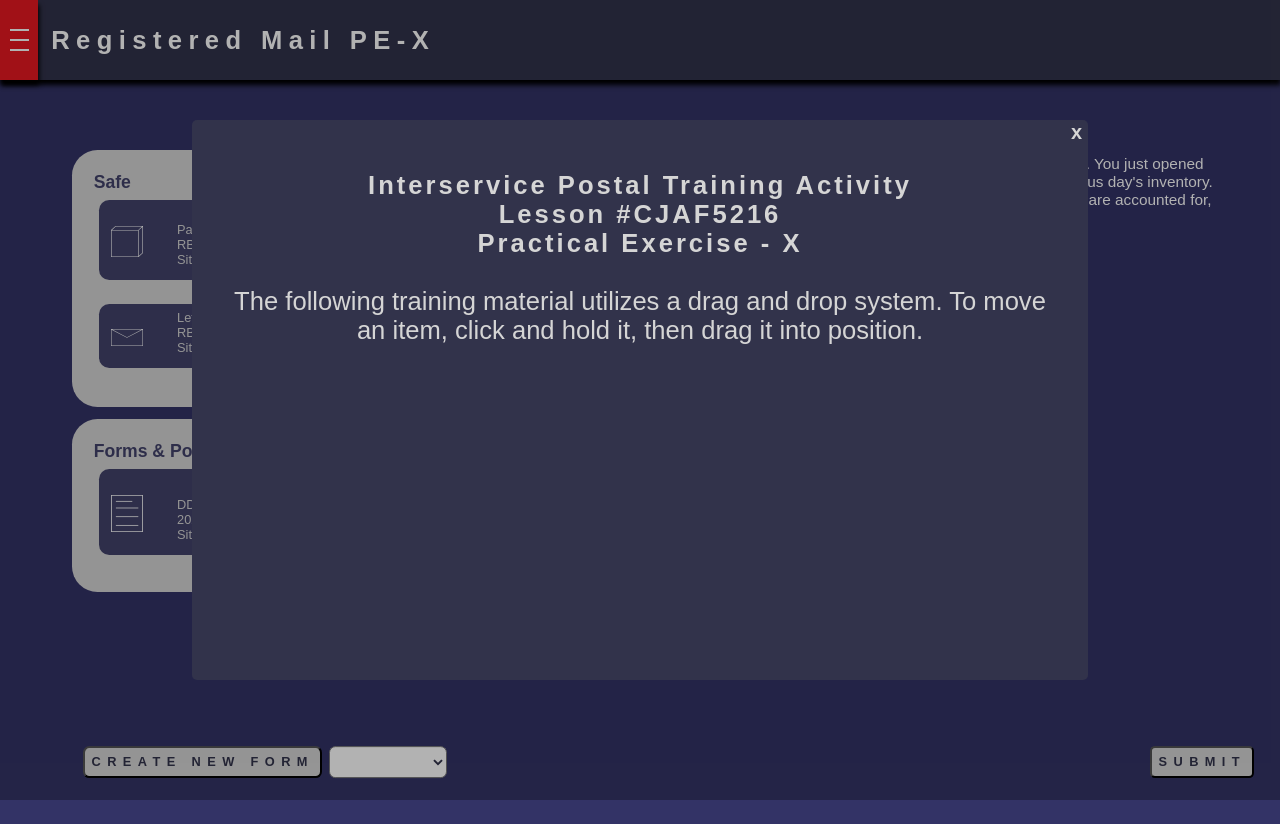
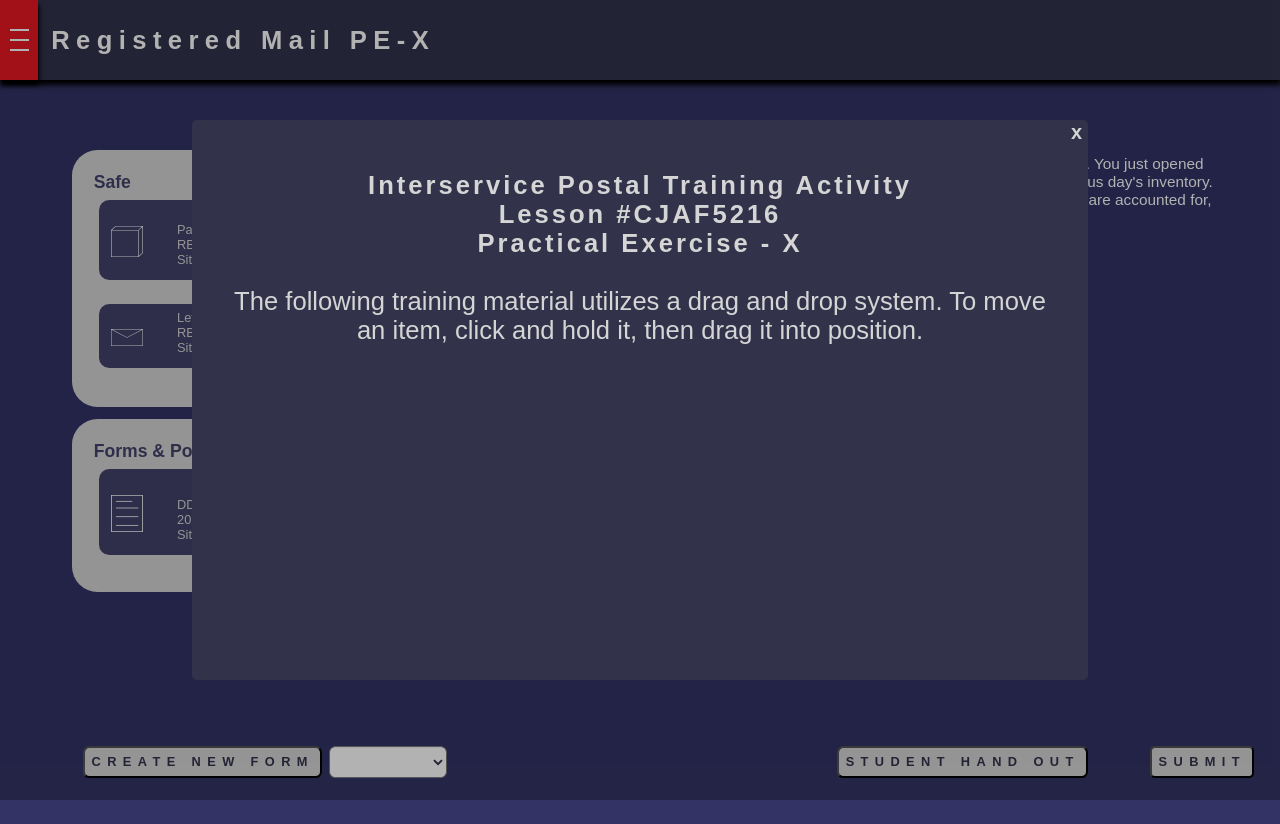
Before and after one commit to jaimitch/Postal-PEY, a Vue app: page / in a window 1280 px wide. Built offline with nearby package versions, Linux system fonts and the light colour scheme.

Commit message:
added pdf loader and sho

```diff
--- a/src/components/Frame.vue
+++ b/src/components/Frame.vue
@@ -41,6 +41,7 @@
           <option value="psform3849">PS Form 3849</option>
         </select>
       </div>
+                  <a target="_blank" @click="popOut(openPDF)"><button class="creation-button sho">STUDENT HAND OUT</button></a>
 
       <div v-if="this.showPouchCreation.includes(this.pageNum)" class="pouch-creation">
         <button class="creation-button" @click="createPouch()">
@@ -487,6 +488,9 @@
       this.processAnswerKey();
     },
     computed: {
+      openPDF() {
+        return require('/public/Process_Reg_SHO.pdf');
+      },
       currentPage() {
         return this.$store.state.pageNum;
       },
@@ -620,6 +624,15 @@
       },
     },
     methods: {
+      popOut(url) {
+        var height = window.screen.height;
+        var width = this.calculateNewWidth();
+        window.open(url, '_blank', `location=yes,height=${height},width=${width}`);
+      },
+      calculateNewWidth(){
+        var newWidth = window.screen.width * .6;
+        return newWidth;
+    },
       startDrag (evt, item)  {
         evt.dataTransfer.dropEffect = 'move'
         evt.dataTransfer.effectAllowed = 'move'
@@ -2176,6 +2189,13 @@
     margin-left: .5vw;
     border-radius: .5vw;
   }
+  .sho{
+    position: absolute;
+    transform: translateY(-50%);
+    bottom: .5vw;
+    right: 15vw;
+    z-index:100;
+  }
   .item-icon{
     position: relative;
     width: 2.5vw;
--- /dev/null
+++ b/vue.config.js
@@ -0,0 +1,20 @@
+module.exports = {
+    publicPath: '',
+    configureWebpack: {
+        module: {
+          rules: [
+            {
+              test: /\.(pdf)(\?.*)?$/,
+              use: [
+                {
+                  loader: 'url-loader',
+                  options: {
+                    name: 'files/[name].[hash:8].[ext]'
+                  }
+                }
+              ]
+            }
+          ]
+        }
+      }
+}
```
Also changed, not shown: 1 other file (tests, documents, lock files or other folders).
